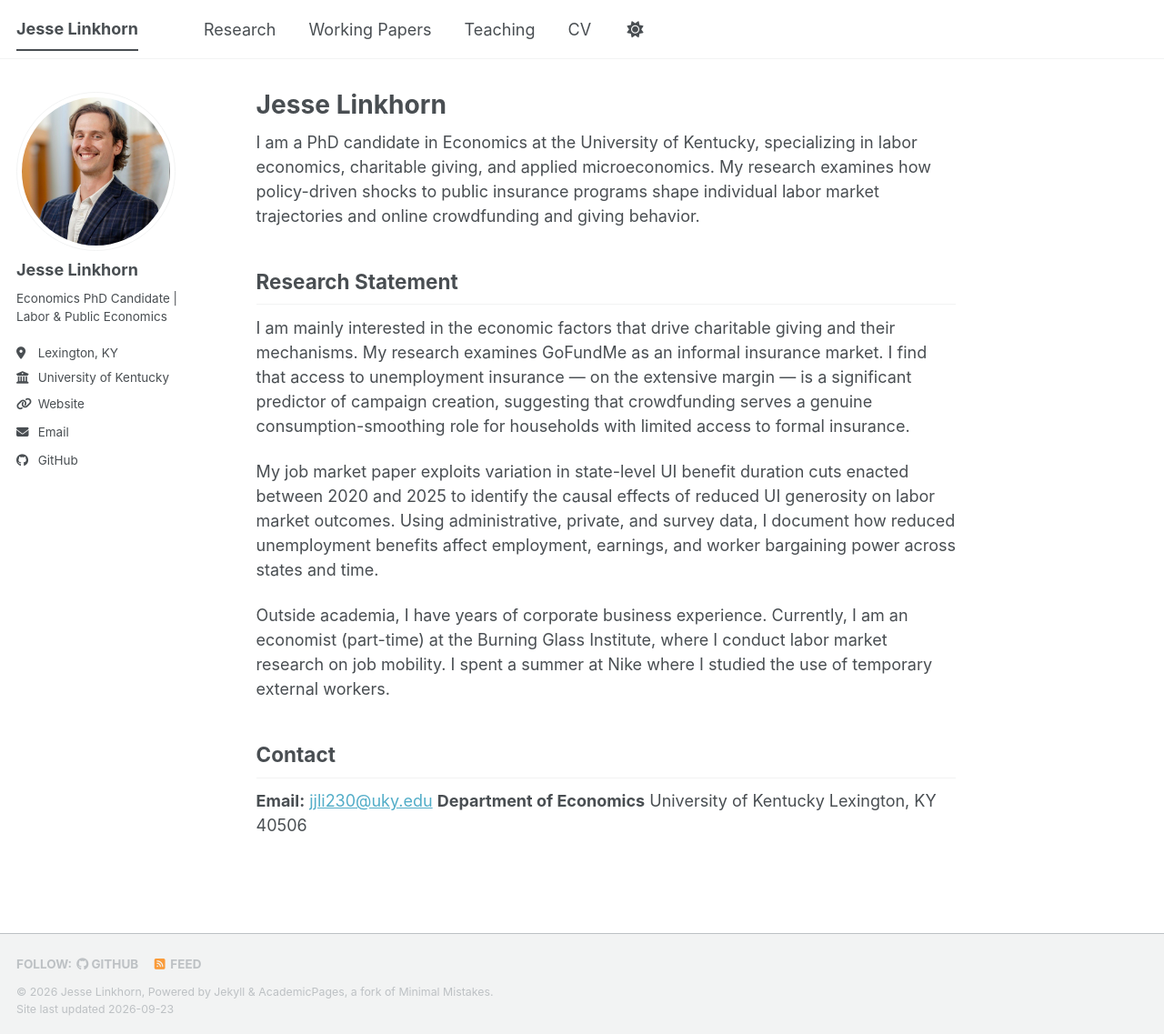
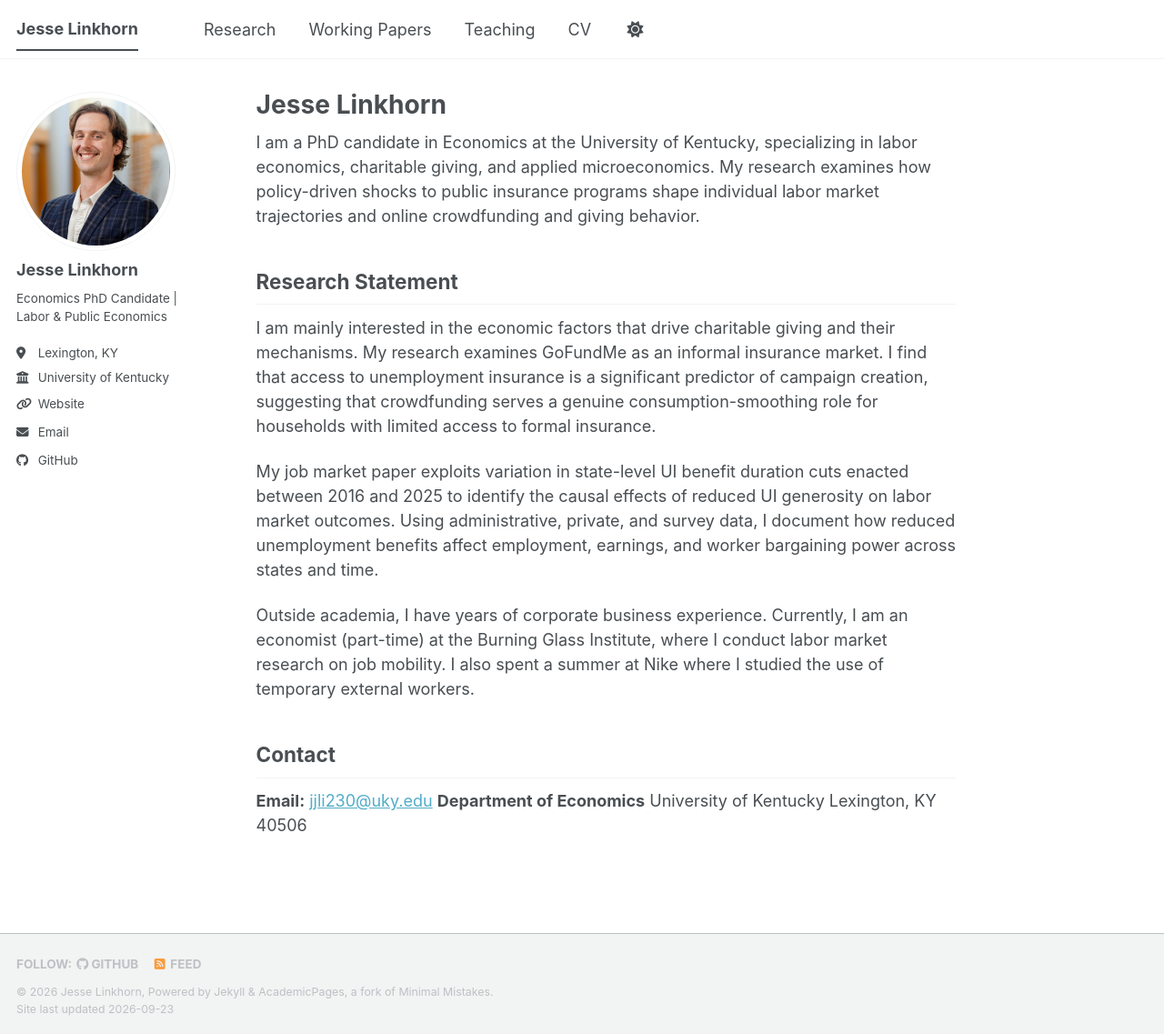
Before and after one commit to linkhornj14/linkhornj14.github.io, a Jekyll site: the page built from _pages/about.md, in a window 1280 px wide and 1137 px high. Shown: the whole window at 91% size. Built offline with Jekyll 4.4.1, drawn with Linux system fonts in a browser that asks for light colours; a script bundle is joined from its source files by our own code; library files that are not in the unit come from our copies.

Commit message:
Home page wording edits; UI duration cuts now span 2016-2025
Co-Authored-By: Claude Opus 5.5 <noreply@anthropic.com>

```diff
--- a/_pages/about.md
+++ b/_pages/about.md
@@ -11,11 +11,11 @@ I am a PhD candidate in Economics at the University of Kentucky, specializing in
 
 ## Research Statement
 
-I am mainly interested in the economic factors that drive charitable giving and their mechanisms. My research examines GoFundMe as an informal insurance market. I find that access to unemployment insurance — on the extensive margin — is a significant predictor of campaign creation, suggesting that crowdfunding serves a genuine consumption-smoothing role for households with limited access to formal insurance.
+I am mainly interested in the economic factors that drive charitable giving and their mechanisms. My research examines GoFundMe as an informal insurance market. I find that access to unemployment insurance is a significant predictor of campaign creation, suggesting that crowdfunding serves a genuine consumption-smoothing role for households with limited access to formal insurance.
 
-My job market paper exploits variation in state-level UI benefit duration cuts enacted between 2020 and 2025 to identify the causal effects of reduced UI generosity on labor market outcomes. Using administrative, private, and survey data, I document how reduced unemployment benefits affect employment, earnings, and worker bargaining power across states and time.
+My job market paper exploits variation in state-level UI benefit duration cuts enacted between 2016 and 2025 to identify the causal effects of reduced UI generosity on labor market outcomes. Using administrative, private, and survey data, I document how reduced unemployment benefits affect employment, earnings, and worker bargaining power across states and time.
 
-Outside academia, I have years of corporate business experience. Currently, I am an economist (part-time) at the Burning Glass Institute, where I conduct labor market research on job mobility. I spent a summer at Nike where I studied the use of temporary external workers.
+Outside academia, I have years of corporate business experience. Currently, I am an economist (part-time) at the Burning Glass Institute, where I conduct labor market research on job mobility. I also spent a summer at Nike where I studied the use of temporary external workers.
 
 ## Contact
 
```
Also changed, not shown: _publications/2025-01-02-ui-durations.md (+1 -1 lines).
